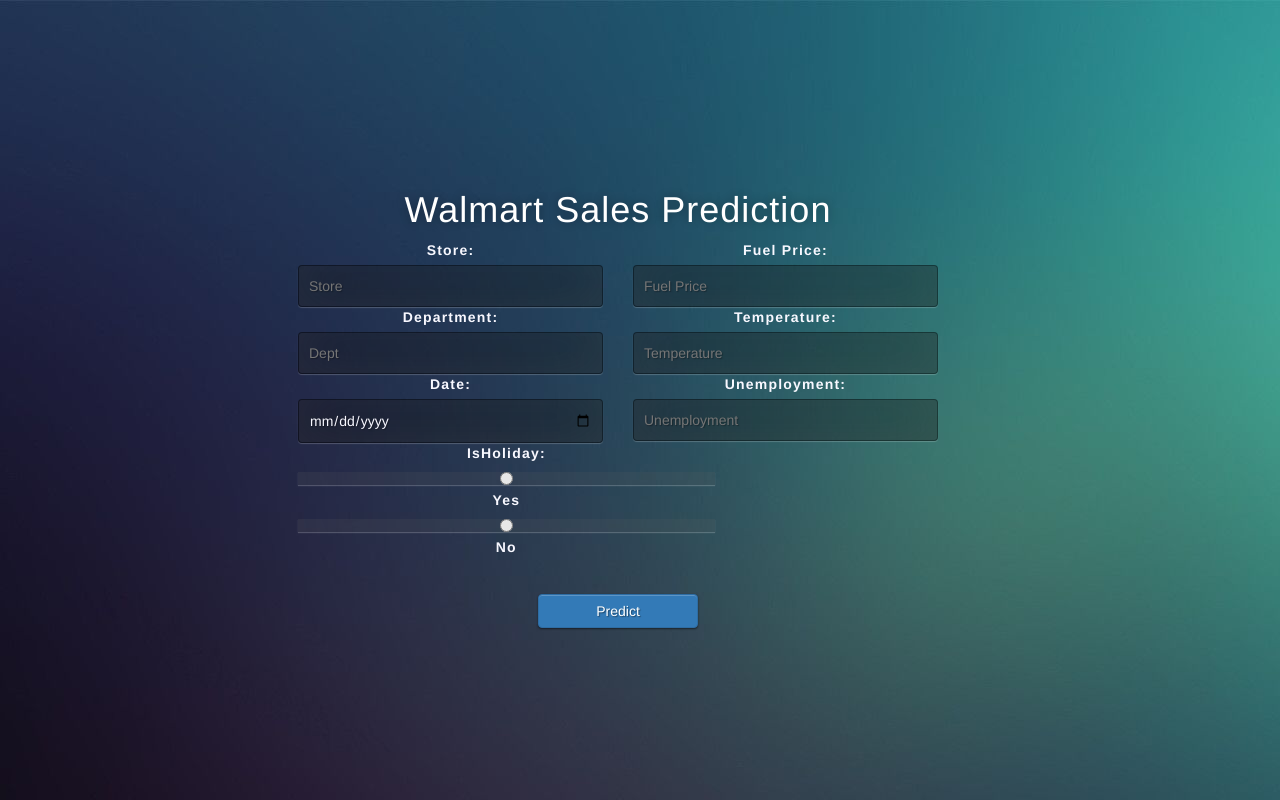
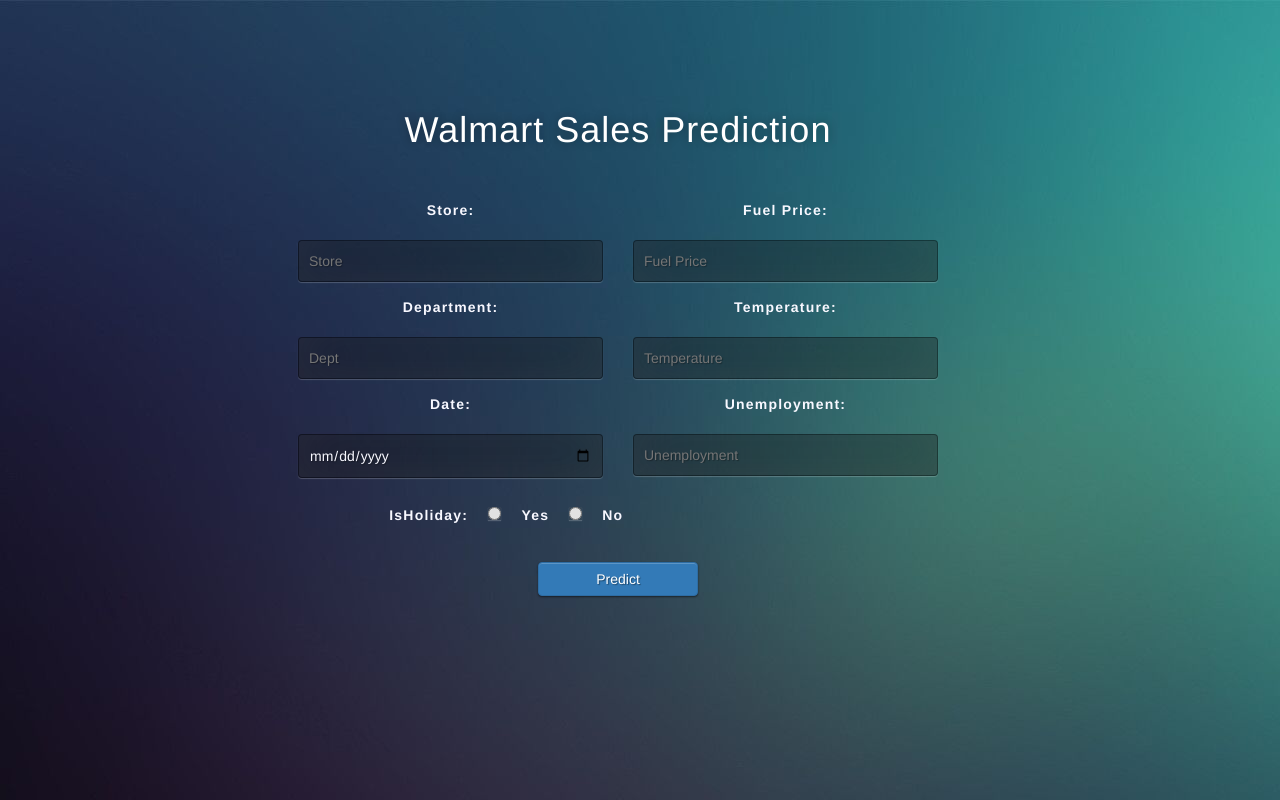
Before and after one commit to bsakethreddy/255-project-walmart, a Flask app: page / in a window 1280 px wide. Run offline with Flask 2, Linux system fonts and the light colour scheme; parts of the project's set-up code (start-up, migrations or seed data) failed here and were passed over; some libraries are stand-ins or nearby versions.

Commit message:
random forest latest

```diff
--- a/static/css/style.css
+++ b/static/css/style.css
@@ -1,58 +1,177 @@
 @import url(https://fonts.googleapis.com/css?family=Open+Sans);
-.btn { display: inline-block; *display: inline; *zoom: 1; padding: 4px 10px 4px; margin-bottom: 0; font-size: 13px; line-height: 18px; color: #333333; text-align: center;text-shadow: 0 1px 1px rgba(255, 255, 255, 0.75); vertical-align: middle; background-color: #f5f5f5; background-image: -moz-linear-gradient(top, #ffffff, #e6e6e6); background-image: -ms-linear-gradient(top, #ffffff, #e6e6e6); background-image: -webkit-gradient(linear, 0 0, 0 100%, from(#ffffff), to(#e6e6e6)); background-image: -webkit-linear-gradient(top, #ffffff, #e6e6e6); background-image: -o-linear-gradient(top, #ffffff, #e6e6e6); background-image: linear-gradient(top, #ffffff, #e6e6e6); background-repeat: repeat-x; filter: progid:dximagetransform.microsoft.gradient(startColorstr=#ffffff, endColorstr=#e6e6e6, GradientType=0); border-color: #e6e6e6 #e6e6e6 #e6e6e6; border-color: rgba(0, 0, 0, 0.1) rgba(0, 0, 0, 0.1) rgba(0, 0, 0, 0.25); border: 1px solid #e6e6e6; -webkit-border-radius: 4px; -moz-border-radius: 4px; border-radius: 4px; -webkit-box-shadow: inset 0 1px 0 rgba(255, 255, 255, 0.2), 0 1px 2px rgba(0, 0, 0, 0.05); -moz-box-shadow: inset 0 1px 0 rgba(255, 255, 255, 0.2), 0 1px 2px rgba(0, 0, 0, 0.05); box-shadow: inset 0 1px 0 rgba(255, 255, 255, 0.2), 0 1px 2px rgba(0, 0, 0, 0.05); cursor: pointer; *margin-left: .3em; }
-.btn:hover, .btn:active, .btn.active, .btn.disabled, .btn[disabled] { background-color: #e6e6e6; }
-.btn-large { padding: 9px 14px; font-size: 15px; line-height: normal; -webkit-border-radius: 5px; -moz-border-radius: 5px; border-radius: 5px; }
-.btn:hover { color: #333333; text-decoration: none; background-color: #e6e6e6; background-position: 0 -15px; -webkit-transition: background-position 0.1s linear; -moz-transition: background-position 0.1s linear; -ms-transition: background-position 0.1s linear; -o-transition: background-position 0.1s linear; transition: background-position 0.1s linear; }
-.btn-primary, .btn-primary:hover { text-shadow: 0 -1px 0 rgba(0, 0, 0, 0.25); color: #ffffff; }
-.btn-primary.active { color: rgba(255, 255, 255, 0.75); }
-.btn-primary { background-color: #4a77d4; background-image: -moz-linear-gradient(top, #6eb6de, #4a77d4); background-image: -ms-linear-gradient(top, #6eb6de, #4a77d4); background-image: -webkit-gradient(linear, 0 0, 0 100%, from(#6eb6de), to(#4a77d4)); background-image: -webkit-linear-gradient(top, #6eb6de, #4a77d4); background-image: -o-linear-gradient(top, #6eb6de, #4a77d4); background-image: linear-gradient(top, #6eb6de, #4a77d4); background-repeat: repeat-x; filter: progid:dximagetransform.microsoft.gradient(startColorstr=#6eb6de, endColorstr=#4a77d4, GradientType=0);  border: 1px solid #3762bc; text-shadow: 1px 1px 1px rgba(0,0,0,0.4); box-shadow: inset 0 1px 0 rgba(255, 255, 255, 0.2), 0 1px 2px rgba(0, 0, 0, 0.5); }
-.btn-primary:hover, .btn-primary:active, .btn-primary.active, .btn-primary.disabled, .btn-primary[disabled] { filter: none; background-color: #4a77d4; }
-.btn-block { width: 25%; display:block; margin: auto;}
+.btn {
+  display: inline-block;
+  *display: inline;
+  *zoom: 1;
+  padding: 4px 10px 4px;
+  margin-bottom: 0;
+  font-size: 13px;
+  line-height: 18px;
+  color: #333333;
+  text-align: center;
+  text-shadow: 0 1px 1px rgba(255, 255, 255, 0.75);
+  vertical-align: middle;
+  background-color: #f5f5f5;
+  background-image: -moz-linear-gradient(top, #ffffff, #e6e6e6);
+  background-image: -ms-linear-gradient(top, #ffffff, #e6e6e6);
+  background-image: -webkit-gradient(
+    linear,
+    0 0,
+    0 100%,
+    from(#ffffff),
+    to(#e6e6e6)
+  );
+  background-image: -webkit-linear-gradient(top, #ffffff, #e6e6e6);
+  background-image: -o-linear-gradient(top, #ffffff, #e6e6e6);
+  background-image: linear-gradient(top, #ffffff, #e6e6e6);
+  background-repeat: repeat-x;
+  filter: progid:dximagetransform.microsoft.gradient(startColorstr=#ffffff, endColorstr=#e6e6e6, GradientType=0);
+  border-color: #e6e6e6 #e6e6e6 #e6e6e6;
+  border-color: rgba(0, 0, 0, 0.1) rgba(0, 0, 0, 0.1) rgba(0, 0, 0, 0.25);
+  border: 1px solid #e6e6e6;
+  -webkit-border-radius: 4px;
+  -moz-border-radius: 4px;
+  border-radius: 4px;
+  -webkit-box-shadow: inset 0 1px 0 rgba(255, 255, 255, 0.2),
+    0 1px 2px rgba(0, 0, 0, 0.05);
+  -moz-box-shadow: inset 0 1px 0 rgba(255, 255, 255, 0.2),
+    0 1px 2px rgba(0, 0, 0, 0.05);
+  box-shadow: inset 0 1px 0 rgba(255, 255, 255, 0.2),
+    0 1px 2px rgba(0, 0, 0, 0.05);
+  cursor: pointer;
+  *margin-left: 0.3em;
+}
+.btn:hover,
+.btn:active,
+.btn.active,
+.btn.disabled,
+.btn[disabled] {
+  background-color: #e6e6e6;
+}
+.btn-large {
+  padding: 9px 14px;
+  font-size: 15px;
+  line-height: normal;
+  -webkit-border-radius: 5px;
+  -moz-border-radius: 5px;
+  border-radius: 5px;
+}
+.btn:hover {
+  color: #333333;
+  text-decoration: none;
+  background-color: #e6e6e6;
+  background-position: 0 -15px;
+  -webkit-transition: background-position 0.1s linear;
+  -moz-transition: background-position 0.1s linear;
+  -ms-transition: background-position 0.1s linear;
+  -o-transition: background-position 0.1s linear;
+  transition: background-position 0.1s linear;
+}
+.btn-primary,
+.btn-primary:hover {
+  text-shadow: 0 -1px 0 rgba(0, 0, 0, 0.25);
+  color: #ffffff;
+}
+.btn-primary.active {
+  color: rgba(255, 255, 255, 0.75);
+}
+.btn-primary {
+  background-color: #4a77d4;
+  background-image: -moz-linear-gradient(top, #6eb6de, #4a77d4);
+  background-image: -ms-linear-gradient(top, #6eb6de, #4a77d4);
+  background-image: -webkit-gradient(
+    linear,
+    0 0,
+    0 100%,
+    from(#6eb6de),
+    to(#4a77d4)
+  );
+  background-image: -webkit-linear-gradient(top, #6eb6de, #4a77d4);
+  background-image: -o-linear-gradient(top, #6eb6de, #4a77d4);
+  background-image: linear-gradient(top, #6eb6de, #4a77d4);
+  background-repeat: repeat-x;
+  filter: progid:dximagetransform.microsoft.gradient(startColorstr=#6eb6de, endColorstr=#4a77d4, GradientType=0);
+  border: 1px solid #3762bc;
+  text-shadow: 1px 1px 1px rgba(0, 0, 0, 0.4);
+  box-shadow: inset 0 1px 0 rgba(255, 255, 255, 0.2),
+    0 1px 2px rgba(0, 0, 0, 0.5);
+}
+.btn-primary:hover,
+.btn-primary:active,
+.btn-primary.active,
+.btn-primary.disabled,
+.btn-primary[disabled] {
+  filter: none;
+  background-color: #4a77d4;
+}
+.btn-block {
+  width: 25%;
+  display: block;
+  margin: auto;
+}
 
-* { -webkit-box-sizing:border-box; -moz-box-sizing:border-box; -ms-box-sizing:border-box; -o-box-sizing:border-box; box-sizing:border-box; }
+* {
+  -webkit-box-sizing: border-box;
+  -moz-box-sizing: border-box;
+  -ms-box-sizing: border-box;
+  -o-box-sizing: border-box;
+  box-sizing: border-box;
+}
 
-html { width: 100%; height:100%; overflow:hidden; }
+html {
+  width: 100%;
+  height: 100%;
+  overflow: hidden;
+}
 
 body {
   width: 100%;
-	height:100%;
-	font-family: 'Open Sans', sans-serif;
+  height: 100%;
+  font-family: "Open Sans", sans-serif;
   color: #fff;
   font-size: 18px;
-	text-align:center;
-	letter-spacing:1.2px;
+  text-align: center;
+  letter-spacing: 1.2px;
   background-image: url(../images/BackgroundImg.jpg);
-
 }
 .login {
   position: absolute;
-	top: 40%;
+  top: 30%;
   left: 35%;
   margin: -150px 0 0 -150px;
-	width:50%;
-	height:50%;
+  width: 50%;
+  height: 50%;
   color: ghostwhite;
 }
 
-.login h1 { color: #fff; text-shadow: 0 0 10px rgba(0,0,0,0.3); letter-spacing:1px; text-align:center; }
+.login h1 {
+  color: #fff;
+  text-shadow: 0 0 10px rgba(0, 0, 0, 0.3);
+  letter-spacing: 1px;
+  text-align: center;
+}
 
 input {
   width: 100%;
   margin-bottom: 10px;
-	background: rgba(0,0,0,0.3);
+  background: rgba(0, 0, 0, 0.3);
   border: none;
   outline: none;
   padding: 10px;
   font-size: 13px;
   color: #fff;
-	text-shadow: 1px 1px 1px rgba(0,0,0,0.3);
-	border: 1px solid rgba(0,0,0,0.3);
+  text-shadow: 1px 1px 1px rgba(0, 0, 0, 0.3);
+  border: 1px solid rgba(0, 0, 0, 0.3);
   border-radius: 4px;
-	box-shadow: inset 0 -5px 45px rgba(100,100,100,0.2), 0 1px 1px rgba(255,255,255,0.2);
-	-webkit-transition: box-shadow .5s ease;
-	-moz-transition: box-shadow .5s ease;
-	-o-transition: box-shadow .5s ease;
-	-ms-transition: box-shadow .5s ease;
-	transition: box-shadow .5s ease;
+  box-shadow: inset 0 -5px 45px rgba(100, 100, 100, 0.2),
+    0 1px 1px rgba(255, 255, 255, 0.2);
+  -webkit-transition: box-shadow 0.5s ease;
+  -moz-transition: box-shadow 0.5s ease;
+  -o-transition: box-shadow 0.5s ease;
+  -ms-transition: box-shadow 0.5s ease;
+  transition: box-shadow 0.5s ease;
 }
-input:focus { box-shadow: inset 0 -5px 45px rgba(100,100,100,0.4), 0 1px 1px rgba(255,255,255,0.2); }
+input:focus {
+  box-shadow: inset 0 -5px 45px rgba(100, 100, 100, 0.4),
+    0 1px 1px rgba(255, 255, 255, 0.2);
+}
--- a/templates/index.html
+++ b/templates/index.html
@@ -16,8 +16,8 @@
 </head>
 
 <body>
- <div class="login">
-	<h1>Walmart Sales Prediction</h1>
+ <div class="login" style="top:30%">
+	<h1 style="margin-bottom:35px">Walmart Sales Prediction</h1>
 
 
      <!-- Main Input For Receiving Query to our ML -->
@@ -26,35 +26,35 @@
       <div class="row">
       <div class="col-sm-6">
 
-        <label for="store">Store:</label>
-    	  <input type="text" name="store" placeholder="Store">
+        <label for="store" style="margin-top:15px">Store:</label>
+    	  <input type="text" name="store" placeholder="Store" style="margin-top:15px">
 
-        <label for="dept">Department:</label>
-        <input type="text" name="dept" placeholder="Dept">
+        <label for="dept" style="margin-top:15px">Department:</label>
+        <input type="text" name="dept" placeholder="Dept" style="margin-top:15px">
 
-        <label for="date">Date:</label>
-        <input type="date" id="date" name="date">
+        <label for="date" style="margin-top:15px">Date:</label>
+        <input type="date" id="date" name="date" style="margin-top:15px">
 
       </div>
 
       <div class="col-sm-6">
 
-        <label for="fuelPrice">Fuel Price:</label>
-        <input type="text" id="fuelPrice" name="fuelPrice" placeholder="Fuel Price">
+        <label for="fuelPrice" style="margin-top:15px">Fuel Price:</label>
+        <input type="text" id="fuelPrice" name="fuelPrice" placeholder="Fuel Price" style="margin-top:15px">
 
-        <label for="temp">Temperature:</label>
-        <input type="text" id="temp" name="temp" placeholder="Temperature">
+        <label for="temp" style="margin-top:15px">Temperature:</label>
+        <input type="text" id="temp" name="temp" placeholder="Temperature" style="margin-top:15px">
 
-        <label for="unemployment">Unemployment:</label>
-        <input type="text" id="unemployment" name="unemployment" placeholder="Unemployment">
+        <label for="unemployment" style="margin-top:15px">Unemployment:</label>
+        <input type="text" id="unemployment" name="unemployment" placeholder="Unemployment" style="margin-top:15px">
 
       </div>
-    <div class="col-sm-8">
+    <div class="col-sm-8" style="margin-top:25px">
       <label for="isholiday">IsHoliday:</label>
-      <input class="form-check-input" type="radio" name="yes" id="yes">
-      <label class="form-check-label" for="yes"> Yes </label>
-      <input class="form-check-input" type="radio" name="no" id="no">
-      <label class="form-check-label" for="no"> No </label>
+      <input class="form-check-input" type="radio" name="isHolidayRadio" id="yes" style="width:auto; margin-left:15px">
+      <label class="form-check-label" for="yes" style="margin-left:15px"> Yes </label>
+      <input class="form-check-input" type="radio" name="isHolidayRadio" id="no" style="width:auto; margin-left:15px">
+      <label class="form-check-label" for="no" style="margin-left:15px"> No </label>
     </div>
     </div>
       <button type="submit" class="btn btn-primary btn-block btn-large" style="width: 25%; margin: auto; margin-top: 5%;">Predict</button>
```
Also changed, not shown: 6 other files. Lines whose indentation alone changed are shown as unchanged.
